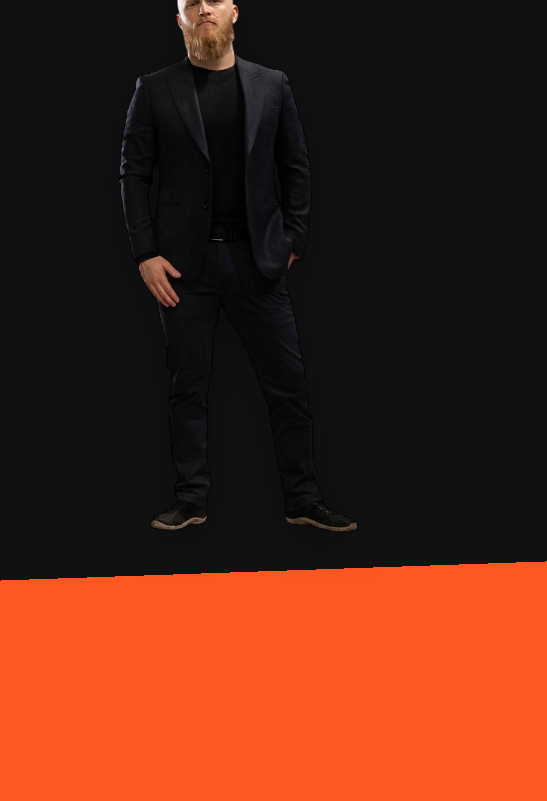
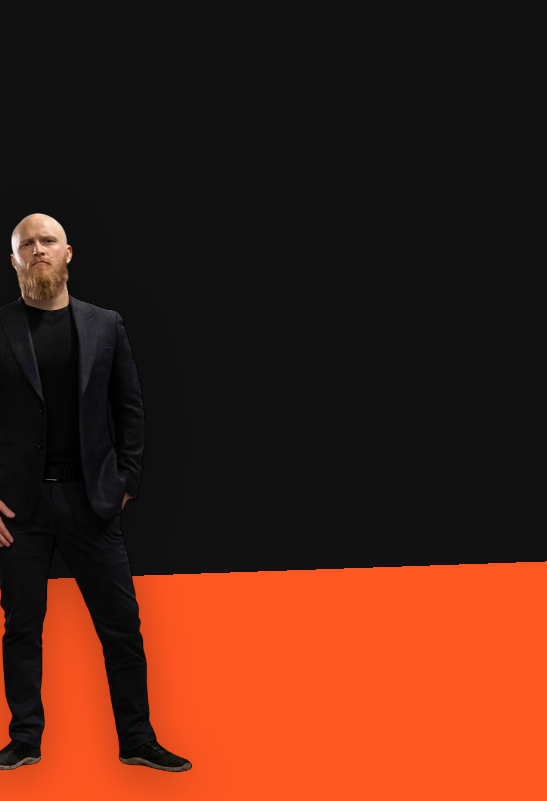
Before and after one commit to sjkarjalainen/sjkcv, a plain HTML site: page docs/index.html in a window 1280 px wide. Shown: the top 801 px of the page, 0-547 px from the left. Drawn offline with Linux system fonts and the light colour scheme.

Commit message:
Adjust profile image positioning in index.html

```diff
--- a/docs/index.html
+++ b/docs/index.html
@@ -72,9 +72,9 @@
             position: absolute;
 
             /* MUUTOS 1: Kuva nostettu reilusti ylös negatiivisella arvolla */
-            top: -15vh;
+            top: 15vh;
 
-            left: -2vw;
+            left: -15vw;
 
             /* MUUTOS 2: Korkeutta lisätty, jotta kuva ylettyy alas asti */
             height: 82vh;
```
